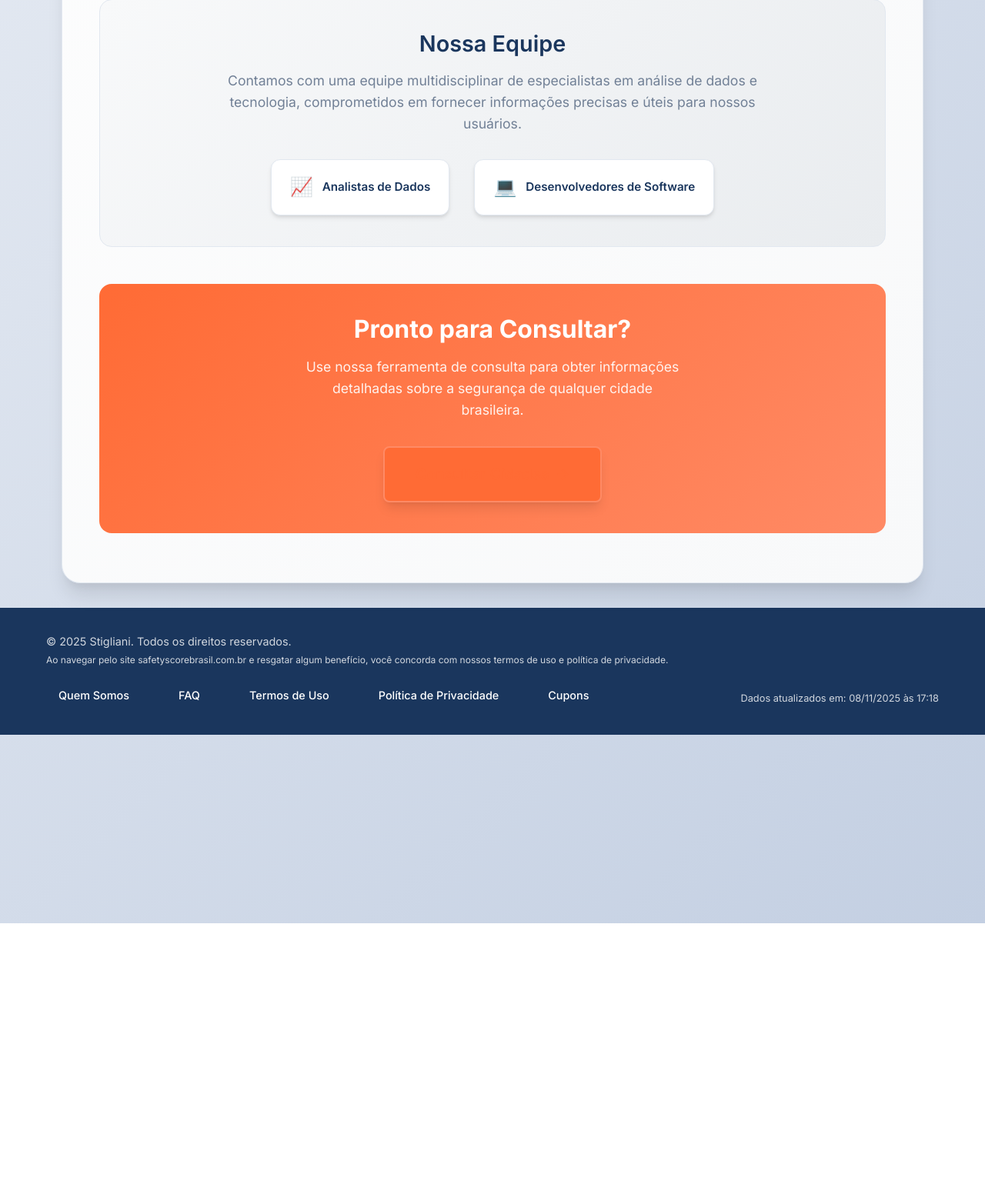
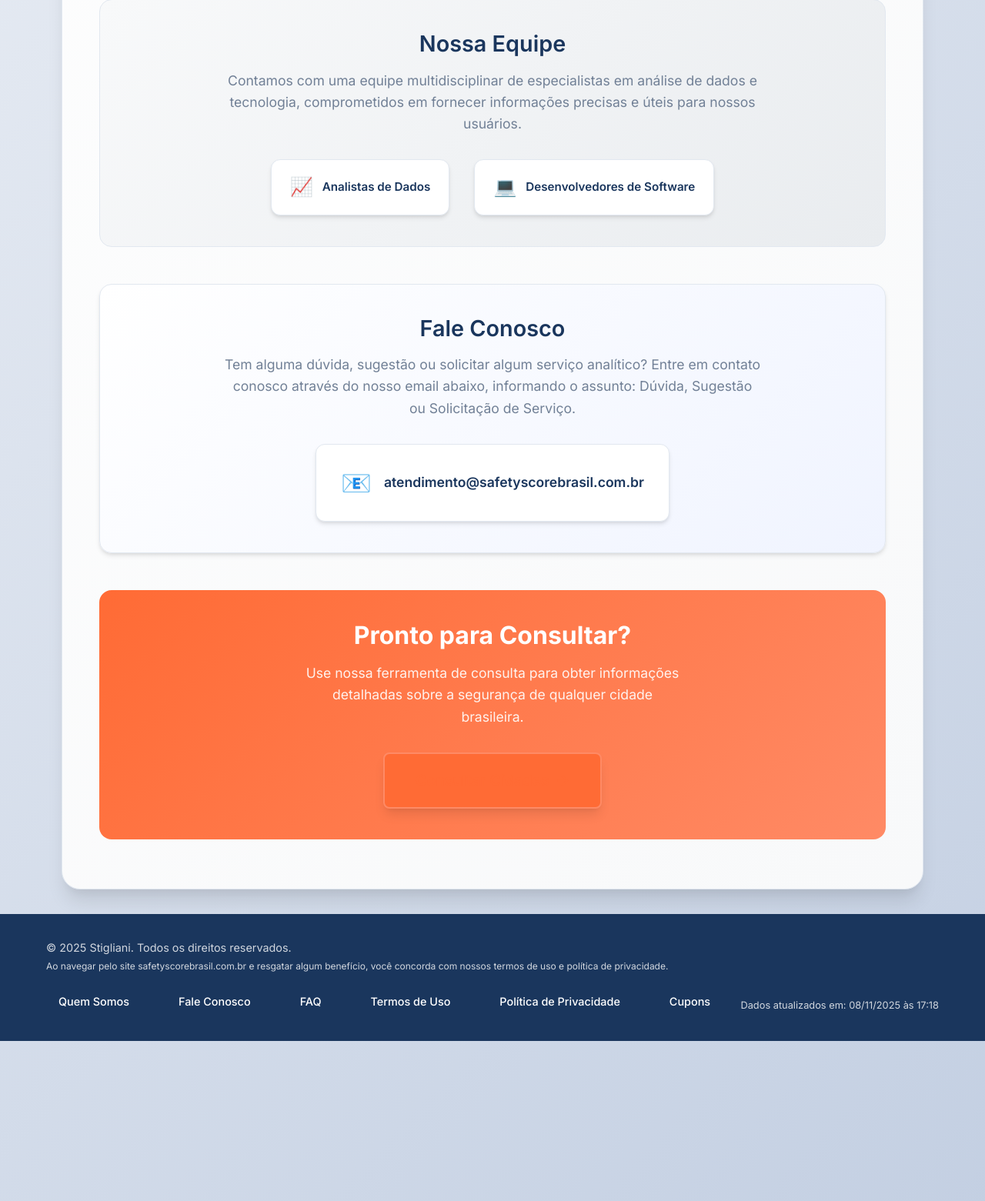
Before and after one commit to emersti/projetos, a Django app: page /sobre/ in a window 1280 px wide. Shown: the part 1631-3192 px from the top of the page at 77% size. Before the commit the page ends 2831 px from the top, so only its background shows below. Run offline with Django 4.2, Linux system fonts and the light colour scheme; data comes from the database, SQL or seed files in the repository.

Commit message:
Melhorias páginas Home, Sobre e Mapa Seguranca, e retirada arquivos excel, csv do Dockerignore

```diff
--- a/static/js/main.js
+++ b/static/js/main.js
@@ -489,6 +489,17 @@
                 btnMapaSeguranca.addEventListener('click', function(e) {
                     e.preventDefault();
                     e.stopPropagation();
+
+                    // Salvar texto original
+                    const originalText = btnMapaSeguranca.innerHTML;
+
+                    // Alterar texto e desabilitar botão
+                    btnMapaSeguranca.innerHTML = '<span>⏳ Carregando mapa...</span>';
+                    btnMapaSeguranca.disabled = true;
+                    btnMapaSeguranca.style.opacity = '0.7';
+                    btnMapaSeguranca.style.cursor = 'wait';
+
+                    // Redirecionar para a página do mapa
                     window.location.href = '/mapa-seguranca/';
                 });
             }
--- a/templates/base.html
+++ b/templates/base.html
@@ -54,6 +54,7 @@
                 </div>
                 <div class="footer-links">
                     <a href="{% url 'sobre' %}" class="footer-link">Quem Somos</a>
+                    <a href="{% url 'sobre' %}#fale-conosco" class="footer-link">Fale Conosco</a>
                     <a href="{% url 'faq' %}" class="footer-link">FAQ</a>
                     <a href="{% url 'termos_uso' %}" class="footer-link">Termos de Uso</a>
                     <a href="{% url 'lgpd' %}" class="footer-link">Política de Privacidade</a>
--- a/templates/consulta_risco/sobre.html
+++ b/templates/consulta_risco/sobre.html
@@ -81,6 +81,21 @@
                     <div class="team-feature">
                         <span class="feature-icon">💻</span>
                         <span class="feature-text">Desenvolvedores de Software</span>
+                    </div>
+                </div>
+            </div>
+
+            <div id="fale-conosco" class="about-contact">
+                <h3 class="contact-title">Fale Conosco</h3>
+                <p class="contact-description">
+                    Tem alguma dúvida, sugestão ou solicitar algum serviço analítico? Entre em contato conosco através do nosso email abaixo, informando o assunto: Dúvida, Sugestão ou Solicitação de Serviço.
+                </p>
+                <div class="contact-info">
+                    <div class="contact-item">
+                        <span class="contact-icon">📧</span>
+                        <a href="mailto:atendimento@safetyscorebrasil.com.br" class="contact-email">
+                            atendimento@safetyscorebrasil.com.br
+                        </a>
                     </div>
                 </div>
             </div>
@@ -340,6 +355,73 @@
     font-size: 0.95rem;
 }
 
+.about-contact {
+    text-align: center;
+    background: linear-gradient(135deg, #ffffff 0%, #f0f4ff 100%);
+    border-radius: 16px;
+    padding: 2.5rem;
+    border: 1px solid var(--cor-cinza-claro);
+    margin-bottom: 3rem;
+    box-shadow: var(--sombra-suave);
+}
+
+.contact-title {
+    font-size: 1.8rem;
+    font-weight: 600;
+    color: var(--cor-azul-escuro);
+    margin-bottom: 1rem;
+    line-height: 1.2;
+}
+
+.contact-description {
+    font-size: 1.1rem;
+    color: var(--cor-cinza);
+    max-width: 700px;
+    margin: 0 auto 2rem;
+    line-height: 1.6;
+}
+
+.contact-info {
+    display: flex;
+    justify-content: center;
+    align-items: center;
+    flex-wrap: wrap;
+}
+
+.contact-item {
+    display: flex;
+    align-items: center;
+    gap: 1rem;
+    background: var(--cor-branco);
+    padding: 1.5rem 2rem;
+    border-radius: 12px;
+    box-shadow: var(--sombra-suave);
+    border: 1px solid var(--cor-cinza-claro);
+    transition: var(--transicao-media);
+}
+
+.contact-item:hover {
+    transform: translateY(-2px);
+    box-shadow: var(--sombra-media);
+}
+
+.contact-icon {
+    font-size: 2rem;
+}
+
+.contact-email {
+    font-size: 1.1rem;
+    font-weight: 600;
+    color: var(--cor-azul-escuro);
+    text-decoration: none;
+    transition: var(--transicao-media);
+}
+
+.contact-email:hover {
+    color: var(--cor-laranja);
+    text-decoration: underline;
+}
+
 .about-cta {
     text-align: center;
     background: linear-gradient(135deg, var(--cor-laranja) 0%, var(--cor-laranja-claro) 100%);
```
Also changed, not shown: other parts of templates/consulta_risco/sobre.html (+48 -0 lines), templates/consulta_risco/mapa_seguranca.html (+49 -1 lines), 1 other file.
